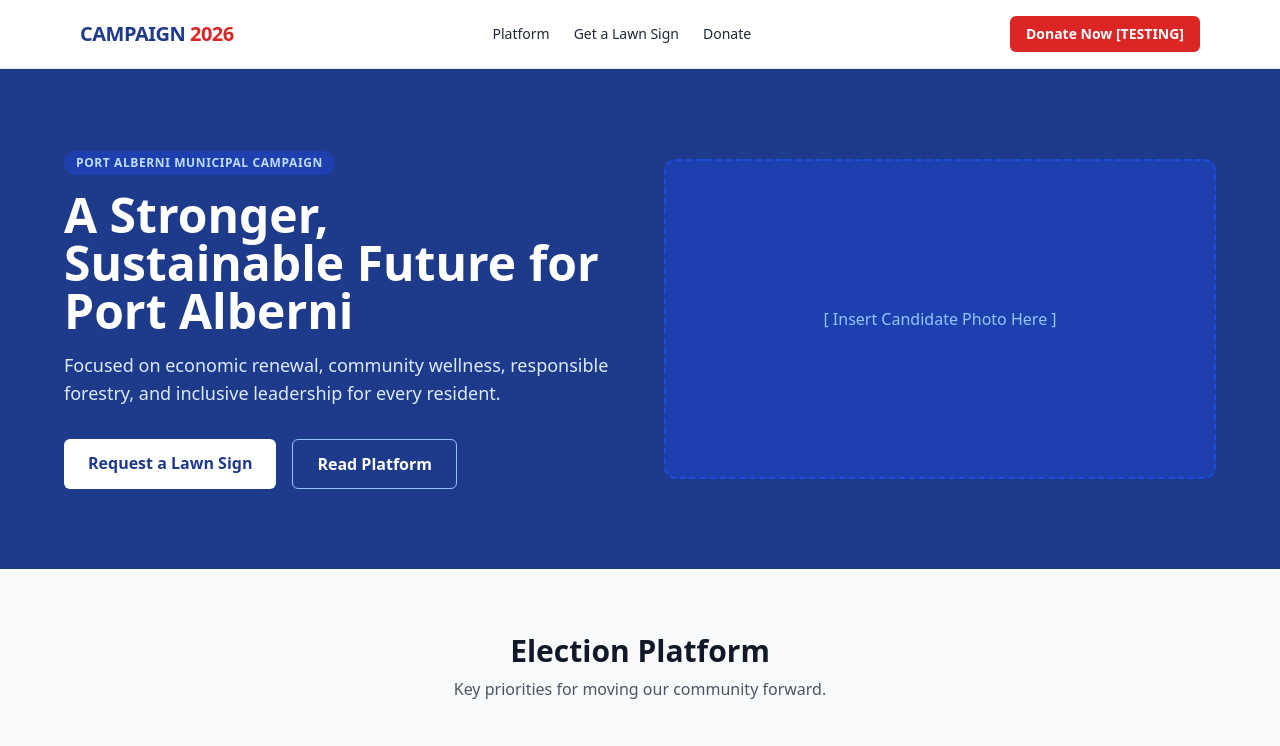
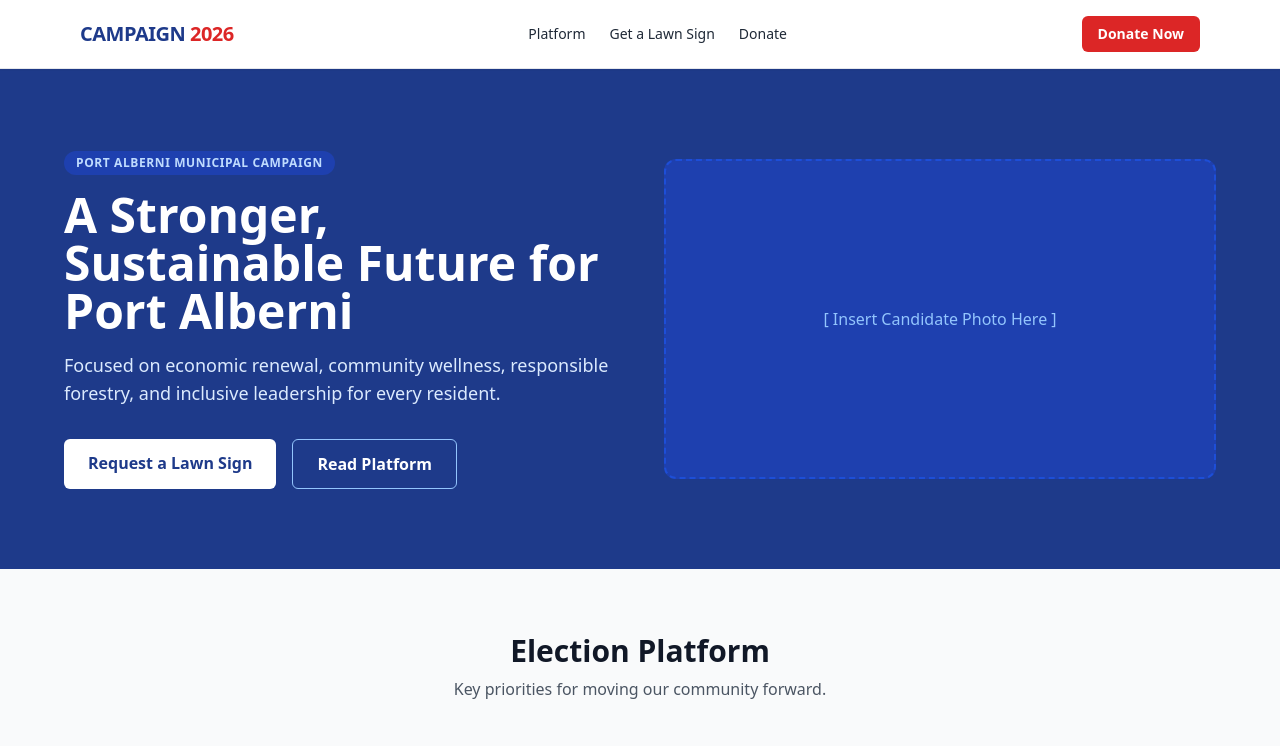
Before and after one commit to Esperlihn/portalberni-campaign-pages, a plain HTML site: page index.html in a window 1280 px wide. Shown: the top 746 px of the page. Drawn offline with nearby package versions, Linux system fonts and the light colour scheme.

Commit message:
Update index.html
Confirmed live deployment changes functional

```diff
--- a/index.html
+++ b/index.html
@@ -24,7 +24,7 @@
                 <a href="#donate" class="hover:text-blue-900 transition">Donate</a>
             </nav>
             <a href="#donate" class="bg-red-600 hover:bg-red-700 text-white text-sm font-semibold px-4 py-2 rounded-md transition">
-                Donate Now [TESTING]
+                Donate Now
             </a>
         </div>
     </header>
```
